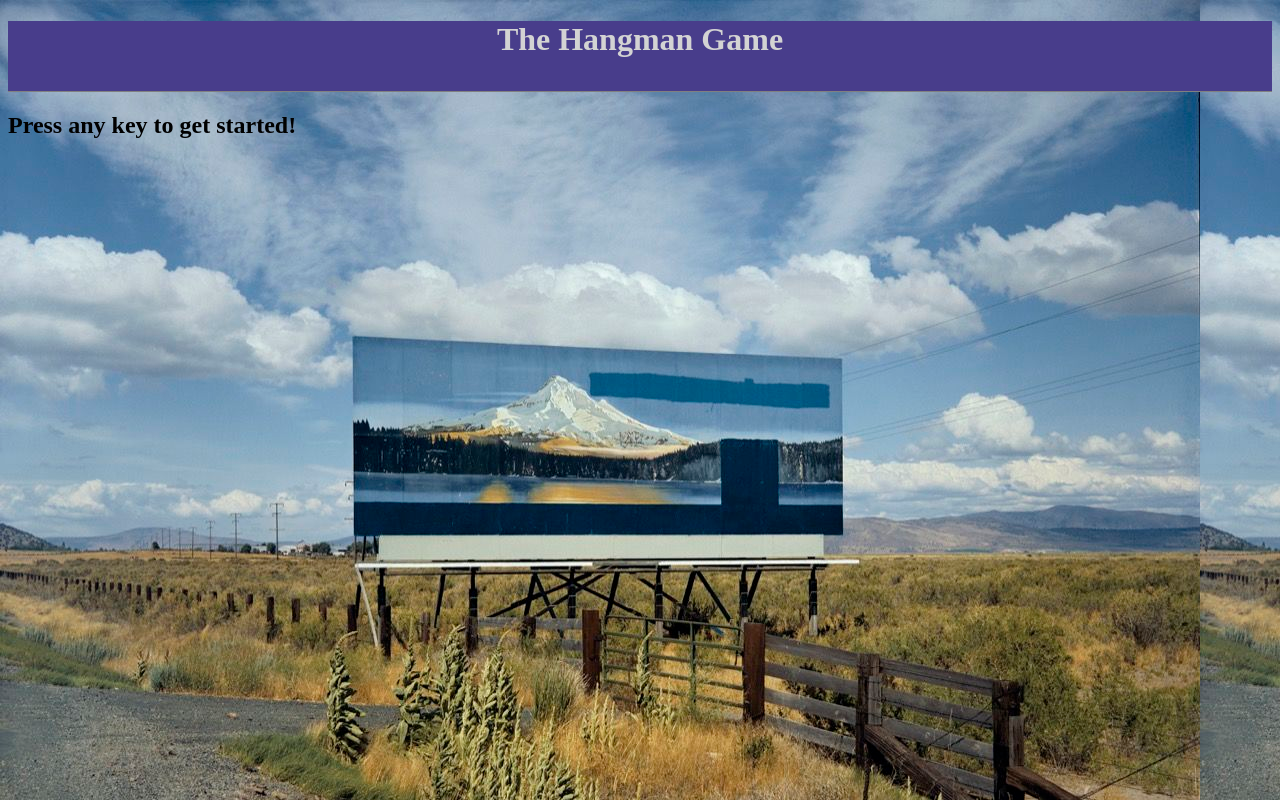
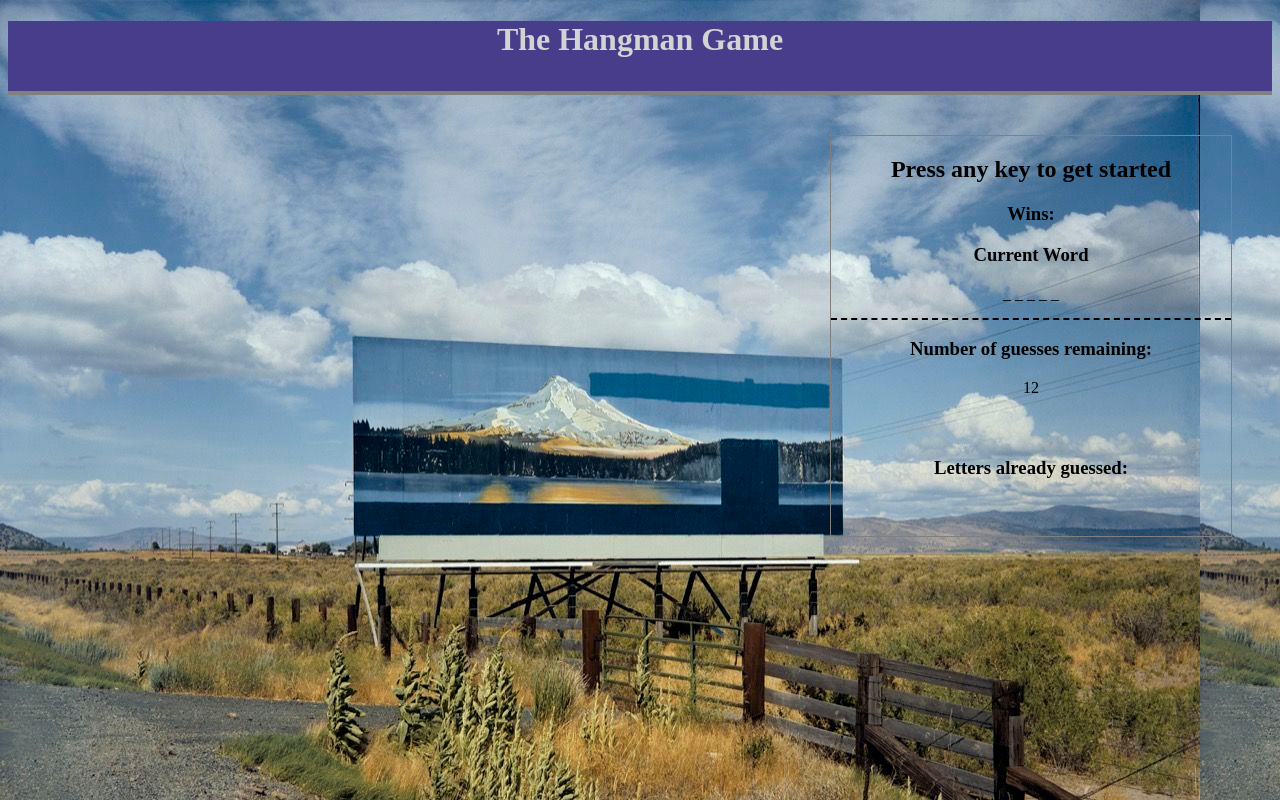
Before and after one commit to SaraBroad/Hangman-Game, a plain HTML site: page index.html in a window 1280 px wide. Drawn offline with Linux system fonts and the light colour scheme.

Commit message:
First commit

```diff
--- a/assets/css/style.css
+++ b/assets/css/style.css
@@ -7,6 +7,25 @@ body {
     color: 	#D3D3D3;
     text-align: center;
     height: 70px;
-    border-bottom: 1px solid grey;
+    border-bottom: 4px solid grey;
     background-color: #483D8B;
 }
+
+#main-container {
+    border: 1px solid grey;
+    width: 400px;
+    text-align: center;
+    float: right;
+    margin-right: 40px;
+    height: 400px;
+    margin-top: 40px;
+}
+
+#top-half {
+    border-bottom: 2px dashed black;
+    padding-bottom: 15px;
+}
+
+#guessed {
+    margin-top: 60px;
+}
--- a/index.html
+++ b/index.html
@@ -5,6 +5,7 @@
     <link rel="stylesheet" type="text/css" href="assets/css/reset.css">
     <link rel="stylesheet" type="text/css" href="assets/css/style.css">
     <title>Hangman Game</title>
+
 </head>
 <body>
 
@@ -14,58 +15,74 @@
         </div>
     </header>
 
-    <div id="main-container">
+<div id="main-container">
 
-<h2>Press any key to get started!<h2>
-<p id="wins"></p>
-<div id="chances"></div>
+
+<div id="top-half">
+    <h2>Press any key to get started</h2>
+    <h3 id="wins">Wins: </h3>
+    <h3 id="current-word">Current Word</h3>
+    <div id="name">
+
+    </div>
+    <div id="steichen"></div>
+</div>
+
+<h3>Number of guesses remaining: </h3>
+<div id="chances-left"></div>
+<h3 id="guessed">Letters already guessed:</h3>
 <p id="just-guessed"></p>
-<div id="name"></div>
 
 </div>
 
 <script type="text/javascript">
 
-
-
 var photographers = ["steichen", "bresson", "eggleston", "evans", "arbus"];
 
-// var win = 0;
-// var guesses = 12;
+var win = 0;
+var guesses = 12;
+var steichen;
+
 // var steichen = [" ", " ", " ", " ", " ", " ", " ", " "];
-
-// //need function to update score, function to start game at key touch
-
-// var computerGuess = photographers[Math.floor(Math.random()*photographers.length)];
-// var randomGuess = computerGuess[i];
-
-    // for (var i = 0; i < photographers.length; i++) {
-    //     var computerGuess = photographers[Math.floor(Math.random()*photographers.length)];
-    //     alert(computerGuess);
-    // }
-
-
-    // document.onkeyup = function (event) {
-    //
-    // }
 
 
 
+var computerGuess = photographers[Math.floor(Math.random()*photographers.length)];
+document.querySelector("#chances-left").innerHTML = (guesses);
+
 function nameGenerator () {
-    for (var i = 0; i < photographers.length; i++) {
-        var computerGuess = photographers[Math.floor(Math.random()*photographers.length)];
+
     if (computerGuess === photographers[0]) {
-        document.querySelector("#name").innerHTML = ("_ _ _ _ _ _ _ _");
+       var steichen = document.querySelector("#steichen").innerHTML = ["_ _ _ _ _ _ _ _"];
     } else if (computerGuess === photographers[1]) {
-        document.querySelector("#name").innerHTML ("_ _ _ _ _ _ _");
+        document.querySelector("#name").innerHTML = ("_ _ _ _ _ _ _");
     } else if (computerGuess === photographers[2]) {
         document.querySelector("#name").innerHTML = ("_ _ _ _ _ _ _ _ _");
     } else if (computerGuess === photographers[3]) {
-        document.querySelector("#name").innerHTML = ("_ _ _ _ _"); }
-         else {
+        document.querySelector("#name").innerHTML = ("_ _ _ _ _");
+    } else if (computerGuess === photographers[4]) {
             document.querySelector("#name").innerHTML = ("_ _ _ _ _"); }
 }
+
+document.onkeyup = function(event){
+    var userGuess = event.key
+    if (computerGuess === photographers[0]) {
+        if (userGuess === "s") {
+            document.querySelector("#steichen").innerHTML = ("s"[0]);
+           guesses++;
+
+        //    document.querySelector("#chances-left").innerHTML = (guesses - 1);
+    }
+    }
+
 }
+
+
+
+
+
+nameGenerator();
+
 
 
 // document.onkeyup = function (event) {
@@ -76,6 +93,7 @@ function nameGenerator () {
 //         var computerGuess = photographers[Math.floor(Math.random()*photographers.length)];
 //     if (computerGuess === photographers[0]) {
 //         document.querySelector("#name").innerHTML = ("_ _ _ _ _ _ _ _");
+
 //     } else if (computerGuess === photographers[1]) {
 //         document.querySelector("#name").innerHTML ("_ _ _ _ _ _ _");
 //     } else if (computerGuess === photographers[2]) {
```
